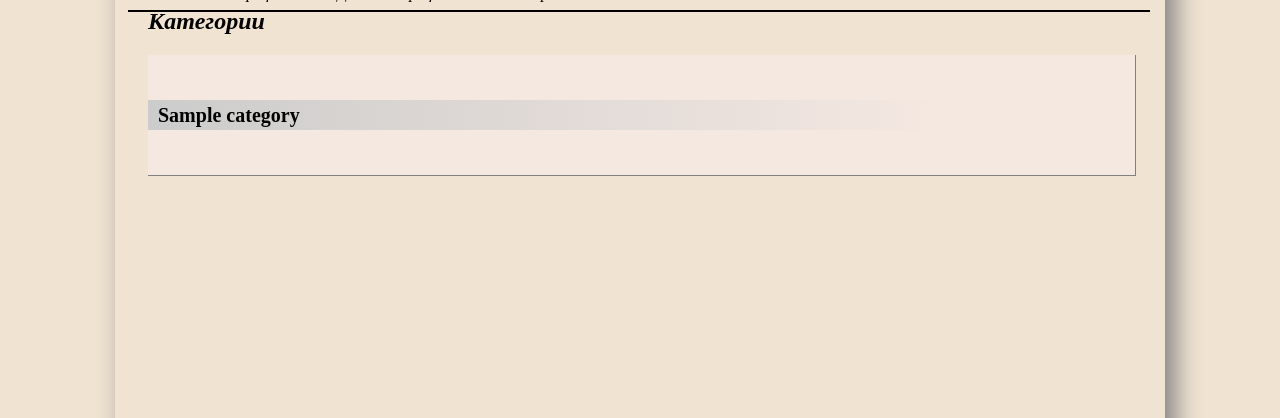
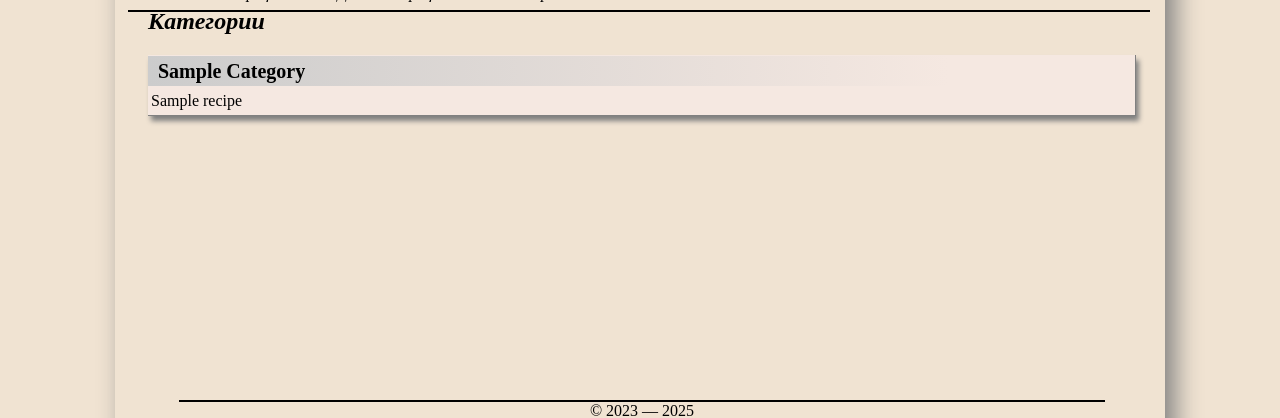
Before and after one commit to BeliaevAndrey/GB_CookBook, a Django app: page /cookbook/categories/ in a window 1280 px wide. Shown: the part 122-540 px from the top of the page. Run offline with Django 4.2, Linux system fonts and the light colour scheme; tables that the repository leaves empty hold one stand-in row (values such as "Sample post").

Commit message:
cookbook: categories view refactored

```diff
--- a/recipes/cookbook/templates/cookbook/categories.html
+++ b/recipes/cookbook/templates/cookbook/categories.html
@@ -7,22 +7,27 @@
 
 <div>
     {% if message %}
-    <div class="recipe__div">
+    <div class="category__div">
         <h3>{{ message }}</h3>
     </div>
     {% else %}
-    {% for ctg in category %}
-    <div class="recipe__div">
+    {% for ctg, recipes in categories.items %}
+    <div class="category__div">
         <h3 class="recipe__head">
             {{ ctg.title }}
         </h3>
-        {% for recipe in ctg.relation_recipe.recipe %}
-            {{ recipe.name }}
+
+        {% for recipe in recipes %}
+        <p class="category__p_recipe_link">
+            <a href="{% url 'view_recipe' recipe.pk %}">
+                {{ recipe.name }}
+            </a>
+        </p>
         {% endfor %}
 
-        </div>
+    </div>
 
-    </div>
+
     {% endfor %}
     {% endif %}
 </div>
--- a/recipes/cookbook/views.py
+++ b/recipes/cookbook/views.py
@@ -38,12 +38,21 @@ class AllRecipes(ListView):
     extra_context = {"title": "Все рецепты"}
 
 
-class Categories(ListView):
-    model = Category
+class Categories(TemplateView):
     template_name = 'cookbook/categories.html'
-    context_object_name = 'category'
-    ordering = "pk"
-    extra_context = {"title": "Категории"}
+
+    def get_context_data(self, **kwargs):
+        categories = [ctg for ctg in Category.objects.all()]
+        recipes_by_category = {
+            ctg.title: [recipe for recipe in Recipe.objects.all() if recipe.category == ctg]
+            for ctg in categories
+        }
+        context = {
+            "title": "Категории",
+            "categories": recipes_by_category
+        }
+
+        return context
 
 
 class AddRecipe(LoginRequiredMixin, TemplateView):
@@ -94,56 +103,3 @@ class RecipePage(DetailView):
             "ingredients": ingredients,
         }
         return render(request, self.template_name, context)
-
-
-# def index(request):
-#     recipes = list(Recipe.objects.all())
-#     if not recipes:
-#         return render(request,
-#                       'cookbook/index_empty.html')
-#     if len(recipes) > 5:
-#         choices(recipes, k=5)
-#     context = {
-#         'title': 'Случайные рецепты',
-#         'recipes': recipes,
-#     }
-#     return render(request,
-#                   'cookbook/index.html',
-#                   context=context)
-#
-#
-#
-# @login_required(login_url='login')
-# def add_recipe_form(request):
-#     title = "Add recipe"
-#     message = ""
-#     if request.method == 'POST':
-#         form = AddRecipeForm(request.POST)
-#         if form.is_valid():
-#             name = form.cleaned_data['name']
-#             description = form.cleaned_data['description']
-#             steps = form.cleaned_data['steps']
-#             duration = form.cleaned_data['duration']
-#             ingredients = form.cleaned_data['ingredients']
-#             author = get_user_model().objects.get(pk=request.user.pk)
-#             Recipe(
-#                 name=name,
-#                 description=description,
-#                 steps=steps,
-#                 duration=duration,
-#                 ingredients=ingredients,
-#                 author=author,
-#             ).save()
-#     else:
-#         message = "Add a recipe"
-#         form = AddRecipeForm()
-#     return render(request, 'cookbook/add_recipe.html',
-#                   {'form': form, 'title': title, 'message': message})
-#
-#
-# def all_recipes(request):
-#     pass
-#
-#
-# def one_recipe(request):
-#     pass
--- a/recipes/static/css/style.css
+++ b/recipes/static/css/style.css
@@ -126,8 +126,6 @@ a {
   margin: 20px;
   margin-right: 20px;
   margin-left: 20px;
-  margin-right: 20px;
-  margin-left: 20px;
   display: grid;
   grid-template-columns: 70% auto;
   background-color: #f5e8e1;
@@ -171,6 +169,16 @@ a {
     min-width: 150px;
     border: solid 1px;
     margin-right: 10px;
+}
+
+.recipe__image_normal {
+    margin: 20px;
+    margin-right: 10px;
+    margin-left: 50%;
+    min-height: 150px;
+    min-width: 150px;
+    margin-right: 10px;
+    align: center;
 }
 
 .recipe__footer {
@@ -263,3 +271,38 @@ footer {
     align-self: center;
     vertical-align: middle;
 }
+
+.recipe__normal_pic {
+    height: 100%;
+    width: 100%;
+    max-height: 400px;
+    max-width: 400px;
+    margin: 0px;
+    align-self: center;
+    vertical-align: middle;
+}
+
+.category__div {
+    min-height: 60px;
+    margin: 20px;
+    margin-right: 20px;
+    margin-left: 20px;
+    display: grid;
+    grid-template-columns: 50% auto;
+    background-color: #f5e8e1;
+    box-shadow: 3px 5px 5px gray;
+    border-right: solid gray 1px;
+    border-bottom: solid gray 1px;
+    gap: 2px;
+    max-width: 996px;
+}
+
+.category__p_recipe_link {
+    margin: 3px;
+    width: 100%;
+    text-align: left;
+}
+
+.category__p_recipe_link:hover {
+    background-color: #a3e8e1;
+}
```
Also changed, not shown: recipes/cookbook/templates/cookbook/recipe.html (+12 -6 lines).
